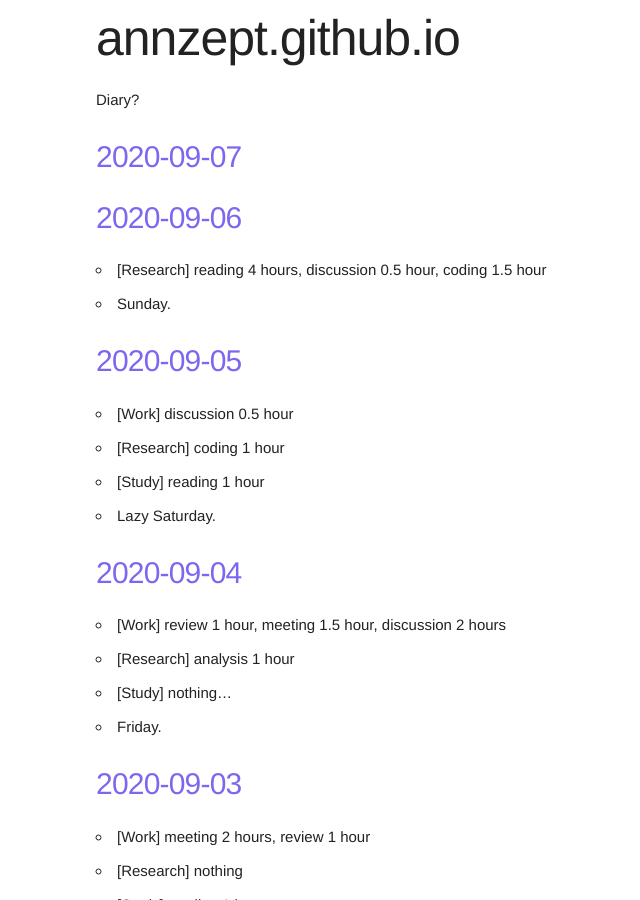
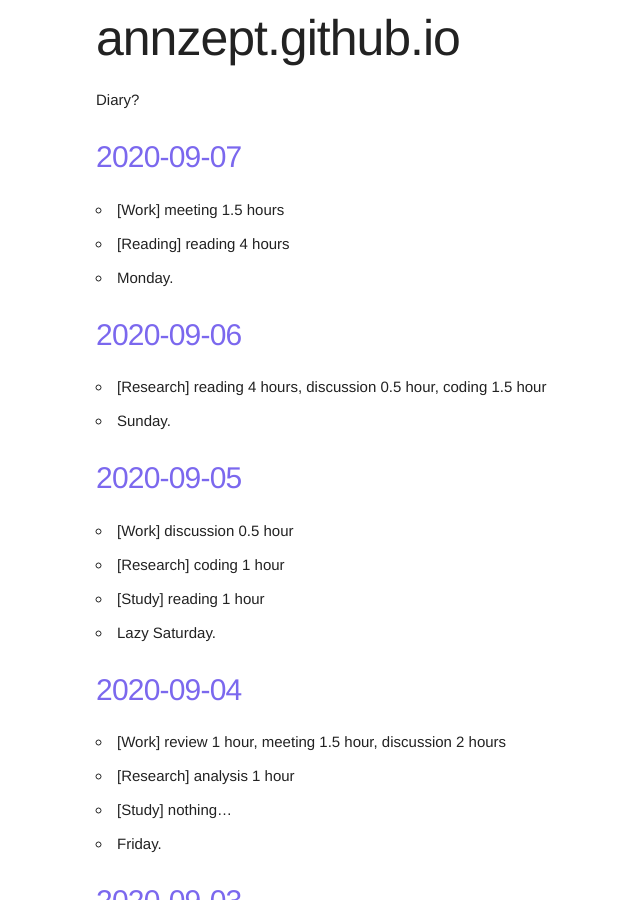
Before and after one commit to annzept/annzept.github.io, a Jekyll site: the page built from index.markdown, in a window 1280 px wide and 900 px high. Shown: the whole window, without its empty margins (64-704 px from the left). Built offline with Jekyll 4.4.1, drawn with Linux system fonts in a browser that asks for light colours.

Commit message:
Tue Sep  8 08:46:07 JST 2020

```diff
--- a/_posts/2020-09-07-diary.md
+++ b/_posts/2020-09-07-diary.md
@@ -4,3 +4,7 @@ title:  2020-09-07
 date:   2020-09-07 23:59:59 +0900
 categories: diary
 ---
+
+- [Work] meeting 1.5 hours
+- [Reading] reading 4 hours
+- Monday.
```
